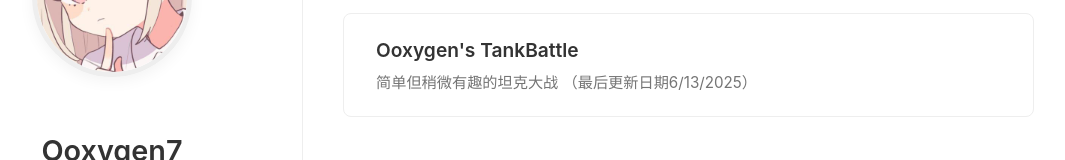
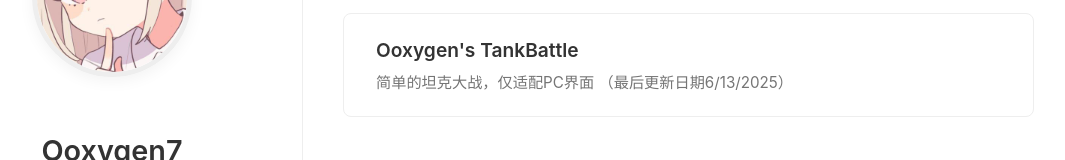
Before and after one commit to Ooxygen7/homepage, a plain HTML site: page index.html in a window 1280 px wide. Shown: the part 316-476 px from the top of the page, without its empty margins (142-1207 px from the left). Drawn offline with Linux system fonts and the light colour scheme.

Commit message:
Add files via upload

```diff
--- a/index.html
+++ b/index.html
@@ -160,7 +160,7 @@
 
                 <a href="https://ooxygen7.github.io/black/" target="_blank" class="project-item">
                     <h3>Ooxygen's TankBattle</h3>
-                    <p>简单但稍微有趣的坦克大战   （最后更新日期6/13/2025）</p>
+                    <p>简单的坦克大战，仅适配PC界面   （最后更新日期6/13/2025）</p>
                 </a>
 
                 </div>
```
